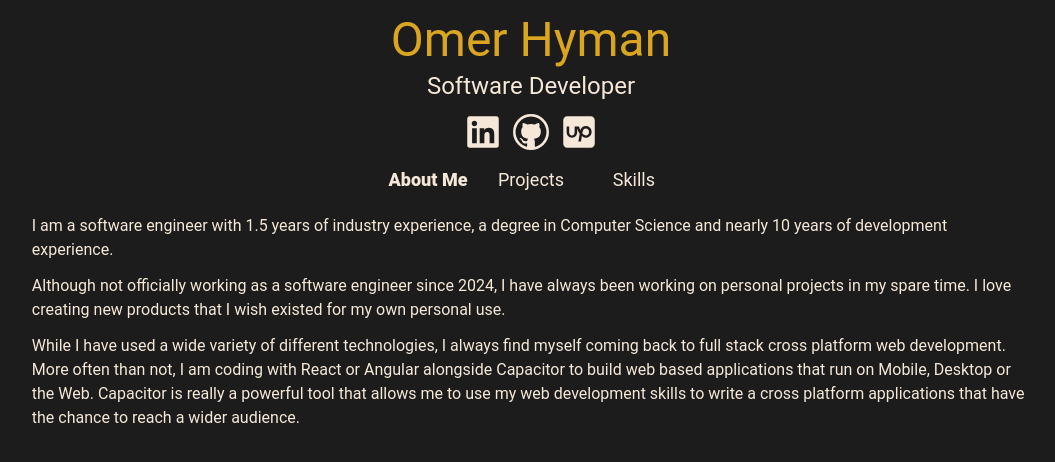
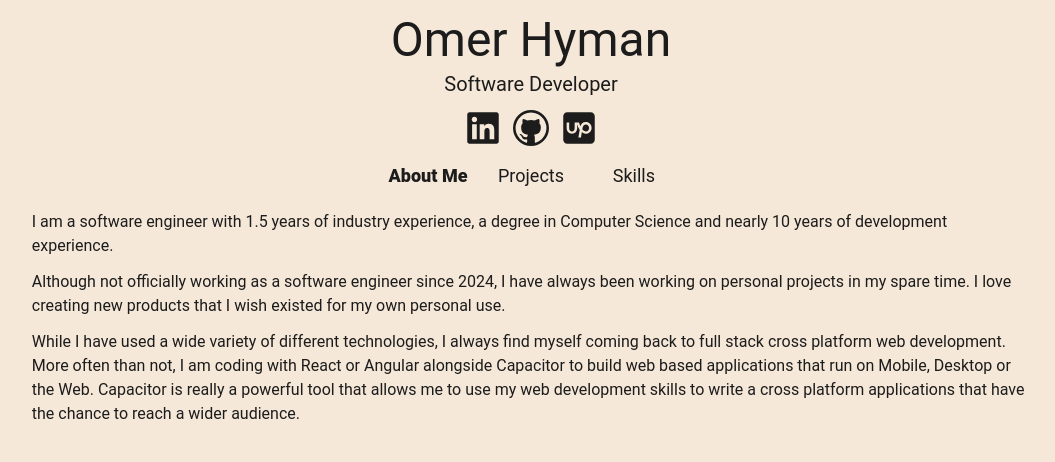
Before and after one commit to Omer-Hyman/Omer-Hyman.github.io, a React (Vite) app: page / in a window 1280 px wide. Shown: the top 462 px of the page, without its empty margins (109-1164 px from the left). Built offline with nearby package versions, Linux system fonts and the light colour scheme.

Commit message:
Added Url fragments and opening social links in new tab now- and added light/dark mode colors

```diff
--- a/eslint.config.js
+++ b/eslint.config.js
@@ -38,6 +38,7 @@ export default defineConfig([
       'prefer-const': 'warn',
       '@typescript-eslint/consistent-type-imports': 'warn',
       '@typescript-eslint/explicit-function-return-type': 'warn',
+      'react/react-in-jsx-scope': 'off',
     },
   },
   {
--- a/package.json
+++ b/package.json
@@ -31,6 +31,8 @@
     "@types/react-dom": "^19.0.4",
     "@vitejs/plugin-react": "^4.3.4",
     "eslint": "^9.26.0",
+    "eslint-config-prettier": "^10.1.5",
+    "eslint-plugin-prettier": "^5.4.0",
     "eslint-plugin-react": "^7.37.5",
     "eslint-plugin-react-hooks": "^5.2.0",
     "eslint-plugin-react-refresh": "^0.4.19",
--- a/src/App.tsx
+++ b/src/App.tsx
@@ -1,27 +1,51 @@
 import useEmblaCarousel from 'embla-carousel-react';
-import { useState } from 'react';
+import { useEffect, useState } from 'react';
 import NavBarItem from './NavBarItem';
 import { FaLinkedin } from 'react-icons/fa';
 import { VscGithub } from 'react-icons/vsc';
 import { FaSquareUpwork } from 'react-icons/fa6';
+import type { JSX } from 'react';
 
-function App() {
-  // const [sectionInView, setSectionInView] = useState(0);
+enum NavBarItems {
+  AboutMe,
+  Projects,
+  Skills,
+}
+
+function App(): JSX.Element {
+  const [navBarItemInView, setNavBarItemInView] = useState(0);
 
   const [emblaRef, emblaApi] = useEmblaCarousel({
     loop: false,
     dragFree: false,
     duration: 15,
     watchDrag: false,
+    startIndex: navBarItemInView,
   });
 
   // const [activeNavBarItem, setActiveNavBarItem] = useState(0);
-  const [navBarItemInView, setNavBarItemInView] = useState(0);
+  useEffect(() => {
+    const url = window.location.href.split('#');
+    if (url.length > 0) {
+      // CompileTime Safety:
+      const fragment = url[1] as keyof typeof NavBarItems;
+      // RunTime Safety:
+      if (fragment in NavBarItems && isNaN(Number(fragment))) {
+        setNavBarItemInView(NavBarItems[fragment]);
+        console.log(emblaApi);
 
-  const navBarItemClicked = (index: number) => {
+        console.log('setting item in view to ', NavBarItems[fragment]);
+      }
+    }
+  }, []);
+
+  const navBarItemClicked = (index: number): void => {
     emblaApi?.scrollTo(index);
     setNavBarItemInView(index);
-    // setActiveNavBarItem(index);
+
+    const fragment = NavBarItems[index].toString();
+    const newUrl = `${window.location.href.split('#')[0]}#${fragment}`;
+    window.location.href = newUrl;
   };
 
   return (
@@ -34,22 +58,24 @@ function App() {
           <FaLinkedin
             className='text-4xl transition duration-125 hover:scale-130'
             onClick={() => {
-              window.location.href =
-                'https://www.linkedin.com/in/omer-hyman-34287b151/';
+              window
+                .open('https://www.linkedin.com/in/omer-hyman-34287b151/')
+                ?.focus();
             }}
           />
 
           <VscGithub
             className='text-4xl duration-125 hover:scale-130'
             onClick={() => {
-              window.location.href = 'https://github.com/Omer-Hyman';
+              window.open('https://github.com/Omer-Hyman')?.focus();
             }}
           />
           <FaSquareUpwork
             className='text-4xl duration-125 hover:scale-130'
             onClick={() => {
-              window.location.href =
-                'https://www.upwork.com/freelancers/~0196bcb58c81e91a97';
+              window
+                .open('https://www.upwork.com/freelancers/~0196bcb58c81e91a97')
+                ?.focus();
             }}
           />
         </div>
@@ -59,14 +85,7 @@ function App() {
           className='mt-4 flex w-[90%] justify-center sm:w-[60%]'
         >
           <ul className='align-center grid grid-cols-3 justify-center text-center text-lg'>
-            <li
-            // onMouseEnter={() => {
-            //   setActiveNavBarItem(0);
-            // }}
-            // onMouseLeave={() => {
-            //   setActiveNavBarItem(navBarItemInView);
-            // }}
-            >
+            <li>
               <NavBarItem
                 name='About Me'
                 clicked={() => {
@@ -75,14 +94,7 @@ function App() {
                 inView={navBarItemInView === 0}
               />
             </li>
-            <li
-            // onMouseEnter={() => {
-            //   setActiveNavBarItem(1);
-            // }}
-            // onMouseLeave={() => {
-            //   setActiveNavBarItem(navBarItemInView);
-            // }}
-            >
+            <li>
               <NavBarItem
                 name='Projects'
                 clicked={() => {
@@ -91,14 +103,7 @@ function App() {
                 inView={navBarItemInView === 1}
               />
             </li>
-            <li
-            // onMouseEnter={() => {
-            //   setActiveNavBarItem(2);
-            // }}
-            // onMouseLeave={() => {
-            //   setActiveNavBarItem(navBarItemInView);
-            // }}
-            >
+            <li>
               <NavBarItem
                 name='Skills'
                 clicked={() => {
@@ -144,6 +149,7 @@ function App() {
             className='embla__slide mb-8 min-w-0 flex-[0_0_100%]'
             id='projects'
           >
+            {/* TODO: Turn projects into expandable cards? */}
             <h3 className='mb-2'>
               Spotify Playlist Generator based on Live Music Events
             </h3>
--- a/src/index.css
+++ b/src/index.css
@@ -10,8 +10,13 @@ body,
 html {
   width: 100%;
   height: 100%;
-  background-color: #1c1c1c;
-  color: #f5e8d8;
+  background-color: #f5e8d8;
+  color: #1c1c1c;
+  @media (prefers-color-scheme: dark) {
+    background-color: #1c1c1c;
+    color: #f5e8d8;
+  }
+
   /* background-color: #111827; */
 }
 
@@ -26,17 +31,21 @@ html {
 
 @layer base {
   h3 {
-    @apply text-2xl font-bold text-[#FF4500];
+    @apply text-2xl font-bold;
   }
   h1 {
-    @apply text-5xl text-[#DAA520];
+    @apply text-5xl;
   }
   p {
     @apply mb-3;
   }
   h2 {
-    @apply text-2xl;
+    @apply text-xl;
   }
+
+  /* svg {
+    @apply ;
+  } */
   /* button {
     @apply text-[#C3803C];
   } */
```
Also changed, not shown: tsconfig.app.json (+5 -5 lines), 1 other file (tests, documents, lock files or other folders).
